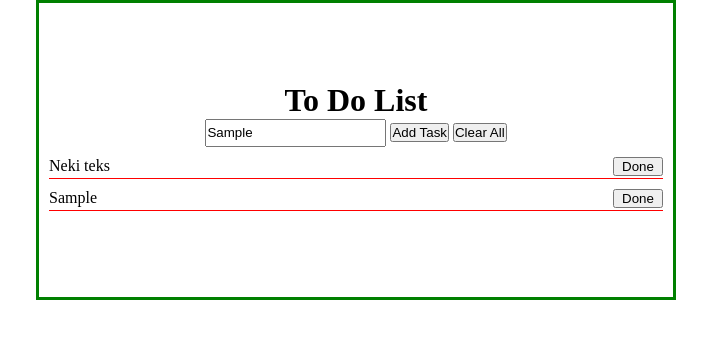
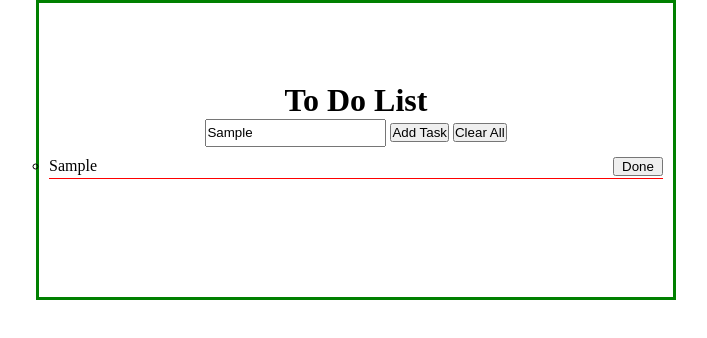
Before and after one commit to vladimir9961/To-Do-List, a plain HTML site: page ToDoApp/index.html in a window 1280 px wide. Both pictures are taken after typing "Sample" into the empty fields and a click on the button "Add Task". Shown: the whole page, without its empty margins (284-991 px from the left). Drawn offline with Linux system fonts and the light colour scheme.

Commit message:
Add files via upload

```diff
--- a/ToDoApp/index.html
+++ b/ToDoApp/index.html
@@ -12,15 +12,15 @@
         <div class="box">
             <h1 class="main-title">To Do List</h1>
 
-            <input type="text" class="input-text" id="input">
+            <input type="text" class="input-text" id="input" onfocus="this.value=''">
 
-            <button id="myBtn" type="button" onclick="getInputValue();">Add Task</button>
+            <button id="myBtn" type="button" onclick="empty();">Add Task</button>
 
             <button id="myBtnDel" type="button" onclick="myFunction()">Clear All</button>
 
             <div class="todo-container">
                     <ul id="todo-list">
-                        <li id="list"><p>Neki teks</p><button id="btn">Done</button></li>
+
 
                     </ul>
                 </div>
--- a/ToDoApp/js.js
+++ b/ToDoApp/js.js
@@ -8,10 +8,17 @@ input.addEventListener("keyup", function(event) {
 });
 
 
-function getInputValue(){
-    // Selecting the input element and get its value
+
+
+
+//if empty is true then do this >>>
+function empty(){
+  // Selecting the input element and get its value
+  if(document.getElementById("input").value.length === 0)
+  {
+      alert("You cannot leave empty input field")
+  } else{
     let inputVal = document.getElementById("input").value;
-
     // Appending the value from input in created element
     let newTH = document.createElement('li');
     newTH.setAttribute("id", "list");
@@ -29,23 +36,28 @@ function getInputValue(){
       newBtn.innerHTML = "Done";
       newTH.appendChild(newBtn);
 
-
+       //Creating ul but multiple times
+    let creUl = document.createElement('ul');
+    creUl.setAttribute("id", "list-ul");
+    creUl.appendChild(newTH);
 
 
     //Creating li
     let table = document.getElementById('todo-list');
-    table.appendChild(newTH);
+    table.appendChild(creUl);
+
 
 
     newBtn.onclick = function() {
       let delBtn = newTH;
       delBtn.remove();
 
-      console.log(delBtn)
+
+
     };
 
+  };
 };
-
 
 //Button For Deleting Items From Li
 function myFunction() {
```
